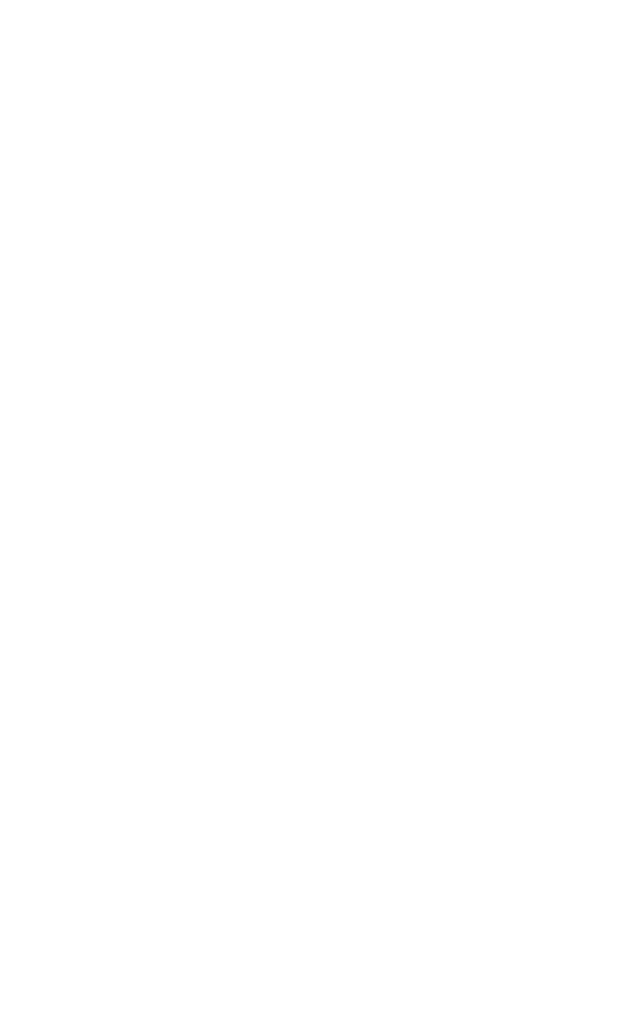
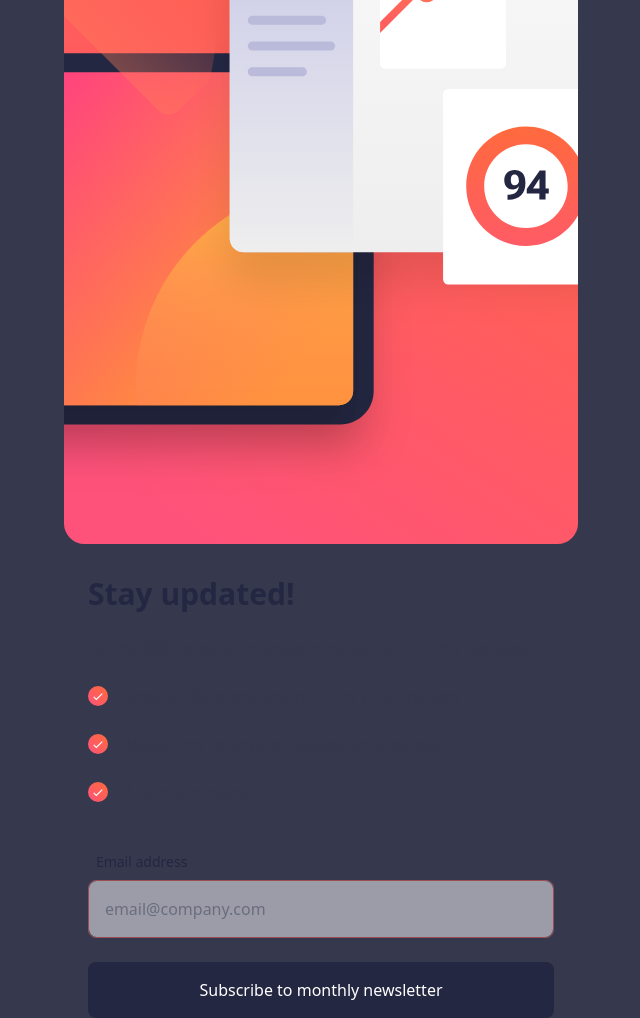
Before and after one commit to sulyman002/newsletter-sign-up-with-success-message-main-pulsepoint, a plain HTML site: page index.html in a window 1280 px wide. Shown: the whole page, without its empty margins (319-959 px from the left). Before the commit the page ends 800 px from the top, so only its background shows below. Drawn offline with nearby package versions, Linux system fonts and the light colour scheme.

Commit message:
still working on the js

```diff
--- a/index.html
+++ b/index.html
@@ -1,5 +1,6 @@
 <!DOCTYPE html>
 <html lang="en">
+
 <head>
     <meta charset="UTF-8">
     <meta name="viewport" content="width=device-width, initial-scale=1.0">
@@ -7,9 +8,52 @@
     <script src="https://cdn.tailwindcss.com"></script>
     <link rel="shortcut icon" href="/assets/images/favicon-32x32.png" type="image/x-icon">
 </head>
-<body>
+
+<body class="md:bg-[#36384e] md:flex md:items-center md:justify-center w-full h-screen">
+    <main>
+        <div class="w-full  rounded-b-xl">
+            <picture>
+                <source srcset="/assets/images/illustration-sign-up-desktop.svg" media="(min-width: 1024px)" />
+                <source class="" srcset="/assets/images/illustration-sign-up-tablet.svg" media="(min-width: 768px)" />
+                <img class="w-full h-full md:h-" src="/assets/images/illustration-sign-up-mobile.svg" alt="sign-up">
+            </picture>
+        </div>
+        <div class="flex flex-col py-8 px-6 gap-2">
+            <h1 class="font-semibold text-3xl text-[#242742]">Stay updated!</h1>
+            <p class="mt-4 text-[#36384e]">join 60,000+ product managers recieving monthly updates on:</p>
+
+            <div class="flex mt-4 gap-4 items-center">
+                <img class="w-5" src="/assets/images/icon-success.svg" alt="sucess_icon">
+                <p class="text-[#36384e] wrap">product discovery and building what matters</p>
+            </div>
+
+            <div class="flex mt-4 gap-4 items-center">
+                <img class="w-5" src="/assets/images/icon-success.svg" alt="sucess_icon">
+                <p class="text-[#36384e] wrap">Measuring to ensure updates are a sucess.</p>
+            </div>
+
+            <div class="flex mt-4 gap-4 items-center">
+                <img class="w-5" src="/assets/images/icon-success.svg" alt="sucess_icon">
+                <p class="text-[#36384e] wrap">And much more!</p>
+            </div>
+        </div>
+
+        <form class="px-6 mt-4">
+                <div class="flex justify-between items-center px-2">
+                    <p class="text-[#242742] text-sm">Email address</p>
+                    <p class="text-[#ff6257] text-sm hidden errorContent">Verified email required</p>
+                </div>
+                <div class="w-full mt-2 border-[1px] border-[#ff6257] opacity-50 rounded-lg">
+                    <input  type="email" placeholder="email@company.com" class="w-full inputBox p-4 rounded-lg">
+                </div>
+                <button class="submit w-full p-4 rounded-lg mt-6 flex justify-center items-center bg-[#242742] hover:bg-[#949494] active:bg-[#949494] text-white">Subscribe
+                                                                                                                     to monthly newsletter</button>
+        </form>
+
+    </main>
 
 
     <script src="script.js"></script>
 </body>
+
 </html>
--- a/script.js
+++ b/script.js
@@ -0,0 +1,16 @@
+//get all element needed
+const submt = document.querySelector('.submit'); //submit button
+const inputBox = document.querySelector('.inputBox'); //input box
+const errorContent = document.querySelector('.errorContent');
+
+let isError = false;
+
+submt.addEventListener('click', () =>{
+    const emailRegex = /^[^\s@]+@[^\s@]+\.[^\s@]+$/;
+    if(!emailRegex.test(inputBox.value.trim())){
+        errorContent.classList.remove('hidden');
+        isError = true;
+    }
+
+
+});
```
Also changed, not shown: 1 other file.
